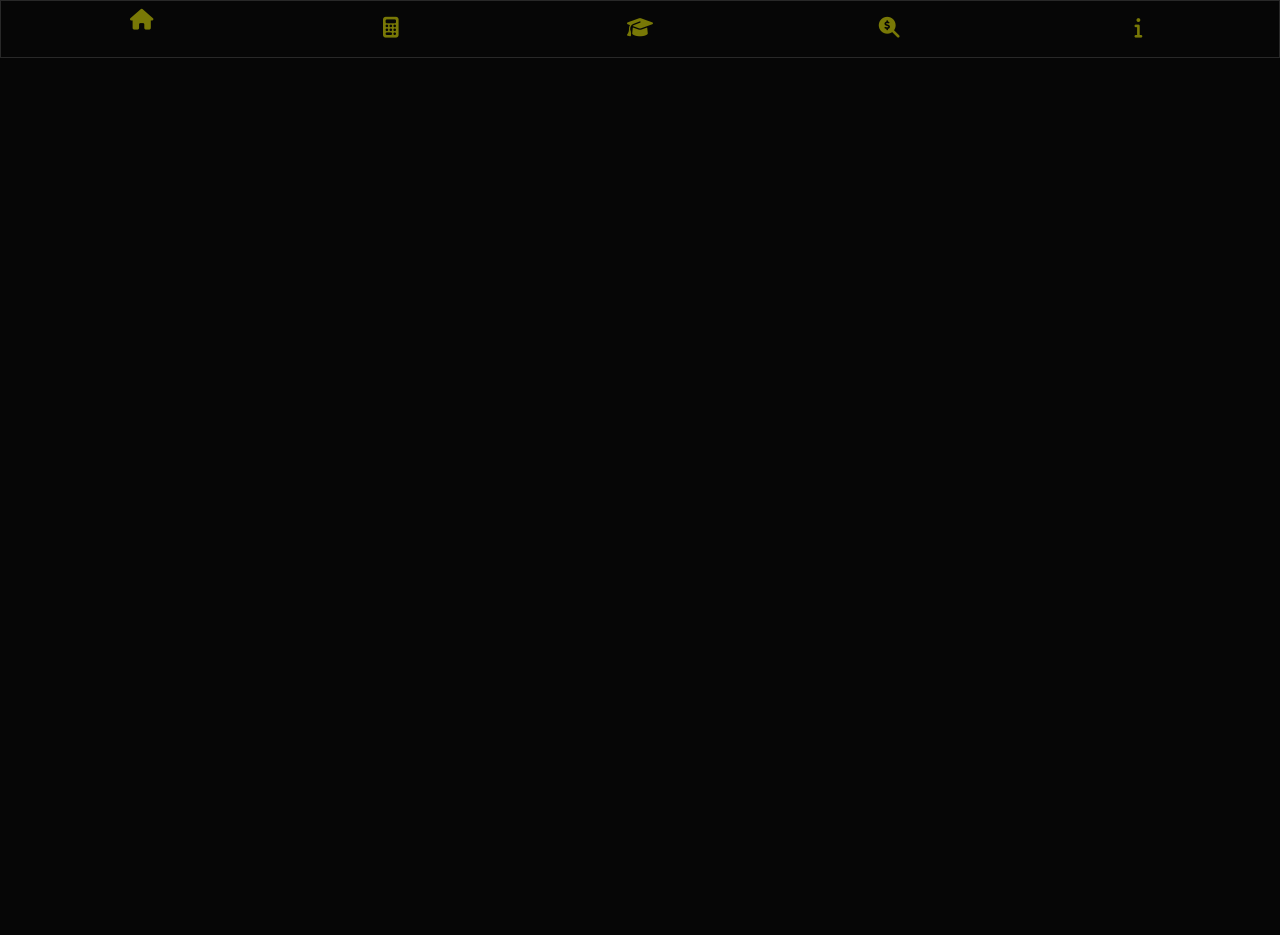
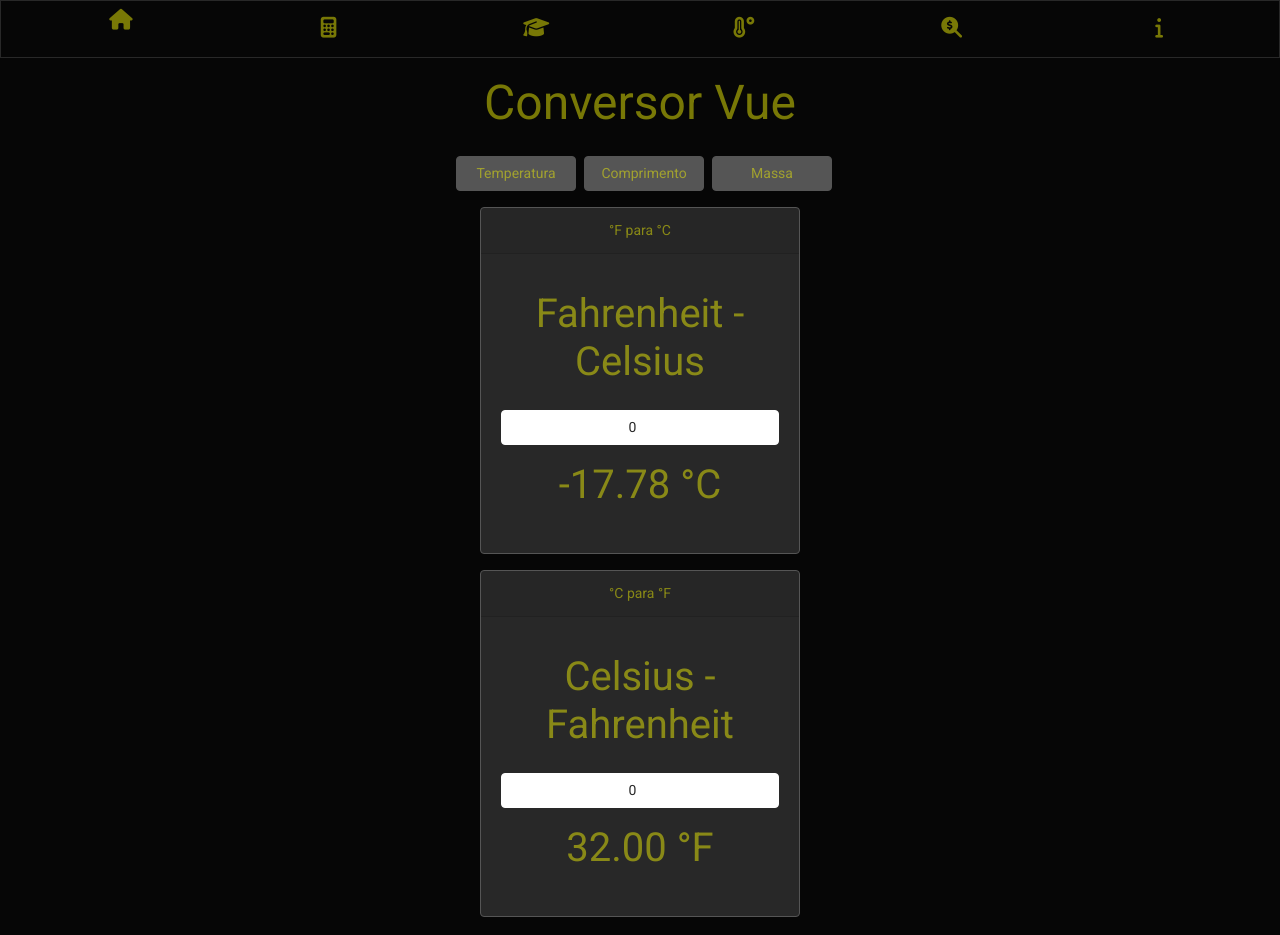
Before and after one commit to jcgsr/U-Vue, a Vue app: page /conversor in a window 1280 px wide. Shown: the top 935 px of the page. Before the commit the page ends 800 px from the top, so only its background shows below. Built offline with nearby package versions, Linux system fonts and the light colour scheme.

Commit message:
conversor vue

```diff
--- a/src/App.vue
+++ b/src/App.vue
@@ -34,6 +34,7 @@ export default {
   text-align: center;
   margin: 0 auto;
   width: 100%;
+  color: rgba(245, 245, 7, 0.479);
 }
 
 </style>
--- a/src/components/Cambio.vue
+++ b/src/components/Cambio.vue
@@ -42,6 +42,7 @@ export default {
   .conversor {
  display: grid;
  max-width: 80%;
+ margin: 0 auto;
   }
     .card {
       margin-bottom: 1rem;
--- /dev/null
+++ b/src/components/Conversor.vue
@@ -0,0 +1,98 @@
+<template>
+  <div id="conversor">
+    <h2>{{ title }}</h2>
+    <div class="button-div">
+      <button
+        @click="temperatura"
+        type="button"
+        class="btn btn-secondary animate__animated animate__backInLeft"
+      >Temperatura</button>
+      <button
+        @click="comprimento"
+        type="button"
+        class="btn btn-secondary animate__animated animate__fadeInDown"
+      >Comprimento</button>
+      <button
+        @click="massa"
+        type="button"
+        class="btn btn-secondary animate__animated animate__backInRight"
+      >Massa</button>
+    </div>
+    <Temperatura v-if="showTemperatura" />
+    <Comprimento v-if="showComprimento" />
+    <Massa v-if="showMassa" />
+    <p>{{ dataAtual }}</p>
+  </div>
+</template>
+
+<script>
+import Temperatura from "./conversor/Temperatura";
+import Massa from "./conversor/Massa";
+import Comprimento from "./conversor/comprimentos/Comprimento";
+
+export default {
+  data() {
+    return {
+      title: "Conversor Vue",
+      showTemperatura: true,
+      showComprimento: false,
+      showMassa: false,
+      dataAtual: ''
+    };
+  },
+  components: {
+    Temperatura,
+    Comprimento,
+    Massa,
+  },
+  methods: {
+    temperatura() {
+      this.showTemperatura = true;
+      this.showComprimento = false;
+      this.showMassa = false;
+    },
+    comprimento() {
+      (this.showComprimento = true), (this.showTemperatura = false);
+      this.showMassa = false;
+    },
+    massa() {
+      this.showMassa = true;
+      this.showComprimento = false;
+      this.showTemperatura = false;
+    },
+    hoje() {
+      let dataHoje = new Date();
+      this.dataAtual = dataHoje.toLocaleDateString("pt-BR", {
+        day: "2-digit",
+        month: "short",
+        year: "numeric"
+      });
+    }
+  },
+  mounted() {
+    this.hoje();
+  }
+};
+</script>
+
+<style>
+	#conversor h2 {
+		text-align: center;
+		padding: 1rem;
+		color: rgba(245, 245, 7, 0.479);
+	}
+
+.button-div {
+  margin-bottom: 1rem;
+  display: flex;
+  flex-direction: row;
+  justify-content: space-around;
+  text-align: center;
+  max-width: 30%;
+}
+
+.button-div button {
+	margin-left: .5rem;
+	color: rgba(245, 245, 7, 0.479);
+}
+</style>
--- a/src/components/Math.vue
+++ b/src/components/Math.vue
@@ -1,5 +1,5 @@
 <template>
-   <div id="math">
+   <div class="math">
       <h2>{{ title }}</h2>
 		<Soma />
 		<Subtracao />
@@ -35,7 +35,7 @@
 </script>
 
 <style lang="css">
-	#math h2 {
+   .math	h2 {
 		padding: 1rem;
 		color: rgba(245, 245, 7, 0.479);
 	}
--- a/src/components/Toolbar.vue
+++ b/src/components/Toolbar.vue
@@ -34,6 +34,12 @@
           </li>
 
           <li class="nav-item">
+            <router-link to="/conversor" class="nav-link">
+              <i class="fas fa-temperature-high" title="Conversor"></i>
+            </router-link>
+          </li>
+
+          <li class="nav-item">
             <router-link to="/cambio" class="nav-link">
               <i class="fas fa-search-dollar" title="Cotação Dólar/Euro"></i>
             </router-link>
--- /dev/null
+++ b/src/components/conversor/Massa.vue
@@ -0,0 +1,58 @@
+<template>
+  <div class="massa">
+    <div class="card border-secondary mb-3 animate__animated animate__fadeInLeft" style="max-width: 20rem;">
+      <div class="card-header">Libra para Kg</div>
+      <div class="card-body">
+        <div class="card-text">
+          <h3>{{ subtitulo }}</h3>
+          <input class="form-control" @focus="$event.target.select()" type="number" name="number" v-model="number" />
+          <h3>{{ result }}</h3>
+        </div>
+      </div>
+    </div>
+
+    <div class="card border-secondary mb-3 animate__animated animate__fadeInRight" style="max-width: 20rem;">
+      <div class="card-header">Kg para Libra</div>
+      <div class="card-body">
+        <div class="card-text">
+          <h3>{{ subtitulo1 }}</h3>
+          <input class="form-control" @focus="$event.target.select()" type="number" name="number1" v-model="number1" />
+          <h3>{{ result1 }}</h3>
+        </div>
+      </div>
+    </div>
+  </div>
+</template>
+
+<script>
+export default {
+  data() {
+    return {
+      subtitulo: "Libra - Kg",
+      subtitulo1: "Kg - Libra",
+      number: 1,
+      number1: 1,
+    };
+  },
+
+  computed: {
+    result() {
+      return (this.number / 2.205).toFixed(2) + 'kg'
+    },
+    result1() {
+      return (this.number1 * 2.205).toFixed(2) + 'lb'
+    }
+  }
+};
+</script>
+
+<style>
+.massa {
+  color: aliceblue;
+  text-align: center;
+}
+
+h3 {
+  padding: 1rem;
+}
+</style>
--- /dev/null
+++ b/src/components/conversor/Temperatura.vue
@@ -0,0 +1,57 @@
+<template>
+  <div class="tempetatura">
+    <div class="card border-secondary  mb-3 animate__animated animate__fadeInLeft" style="max-width: 20rem;">
+      <div class="card-header">°F para °C</div>
+      <div class="card-body">
+        <div class="card-text">
+          <h3>{{ subtitulo }}</h3>
+          <input class="form-control" @focus="$event.target.select()" type="number" name="number" v-model="number" />
+          <h3>{{ result }}</h3>
+        </div>
+      </div>
+    </div>
+
+    <div class="card border-secondary mb-3 animate__animated animate__fadeInRight" style="max-width: 20rem;">
+      <div class="card-header">°C para °F</div>
+      <div class="card-body">
+        <div class="card-text">
+          <h3>{{ subtitulo1 }}</h3>
+          <input class="form-control" @focus="$event.target.select()" type="number" name="number1" v-model="number1" />
+          <h3>{{ result1 }}</h3>
+        </div>
+      </div>
+    </div>
+  </div>
+</template>
+
+<script>
+export default {
+  data() {
+    return {
+      subtitulo: "Fahrenheit - Celsius",
+      subtitulo1: "Celsius - Fahrenheit",
+      number: 0,
+      number1: 0,
+    };
+  },
+
+  computed: {
+    result() {
+      return ((this.number - 32) / 1.8).toFixed(2) + ' °C'
+    },
+    result1() {
+      return ((this.number1*1.8) + 32).toFixed(2) + ' °F'
+    }
+  }
+};
+</script>
+
+<style>
+.temperatura {
+  text-align: center;
+}
+
+h3 {
+  padding: 1rem;
+}
+</style>
--- /dev/null
+++ b/src/components/conversor/comprimentos/Comprimento.vue
@@ -0,0 +1,65 @@
+<template>
+  <div class="comprimento">
+    <div class="card border-secondary mb-3 animate__animated animate__fadeInLeft" style="max-width: 20rem;">
+      <div class="card-header">Pé para Metro</div>
+      <div class="card-body">
+        <div class="card-text">
+          <h3>{{ subtitulo }}</h3>
+          <input class="form-control" @focus="$event.target.select()" type="number" name="number" v-model="number" />
+          <h3>{{ result }}</h3>
+        </div>
+      </div>
+    </div>
+
+    <div class="card border-secondary mb-3 animate__animated animate__fadeInRight" style="max-width: 20rem;">
+      <div class="card-header">Metro para Pé</div>
+      <div class="card-body">
+        <div class="card-text">
+          <h3>{{ subtitulo1 }}</h3>
+          <input class="form-control" @focus="$event.target.select()" type="number" name="number1" v-model="number1" />
+          <h3>{{ result1 }}</h3>
+        </div>
+      </div>
+    </div>
+    <MilhasKm />
+    <PolegadaCm />
+  </div>
+</template>
+
+<script>
+import MilhasKm from './MilhasKm'
+import PolegadaCm from './PolegadaCm'
+export default {
+  data() {
+    return {
+      subtitulo: "Pés - Metro",
+      subtitulo1: "Metro - Pés",
+      number: 1,
+      number1: 1,
+    };
+  },
+
+  computed: {
+    result() {
+      return (this.number / 3.281).toFixed(2) + 'ft'
+    },
+    result1() {
+      return (this.number1 * 3.281).toFixed(2) + 'm'
+    }
+  },
+  components: {
+    MilhasKm, PolegadaCm
+  }
+};
+</script>
+
+<style>
+.comprimento {
+  color: aliceblue;
+  text-align: center;
+}
+
+h3 {
+  padding: 1rem;
+}
+</style>
--- /dev/null
+++ b/src/components/conversor/comprimentos/MilhasKm.vue
@@ -0,0 +1,58 @@
+<template>
+  <div class="milhas">
+    <div class="card border-secondary mb-3 animate__animated animate__fadeInLeft" style="max-width: 20rem;">
+      <div class="card-header">Milha para Km</div>
+      <div class="card-body">
+        <div class="card-text">
+          <h3>{{ subtitulo }}</h3>
+          <input class="form-control" @focus="$event.target.select()" type="number" name="number" v-model="number" />
+          <h3>{{ result }}</h3>
+        </div>
+      </div>
+    </div>
+
+    <div class="card border-secondary mb-3 animate__animated animate__fadeInRight" style="max-width: 20rem;">
+      <div class="card-header">Km para Milha</div>
+      <div class="card-body">
+        <div class="card-text">
+          <h3>{{ subtitulo1 }}</h3>
+          <input @class="form-control" focus="$event.target.select()" type="number" name="number1" v-model="number1" />
+          <h3>{{ result1 }}</h3>
+        </div>
+      </div>
+    </div>
+  </div>
+</template>
+
+<script>
+export default {
+  data() {
+    return {
+      subtitulo: "Milha - Km",
+      subtitulo1: "Km - Milha",
+      number: 1,
+      number1: 1,
+    };
+  },
+
+  computed: {
+    result() {
+      return (this.number * 1.609).toFixed(2) + 'km'
+    },
+    result1() {
+      return (this.number1 / 1.609).toFixed(2) + 'mi'
+    }
+  }
+};
+</script>
+
+<style>
+.milhas {
+  color: aliceblue;
+  text-align: center;
+}
+
+h3 {
+  padding: 1rem;
+}
+</style>
--- /dev/null
+++ b/src/components/conversor/comprimentos/PolegadaCm.vue
@@ -0,0 +1,58 @@
+<template>
+  <div class="polegada">
+    <div class="card border-secondary mb-3 animate__animated animate__fadeInLeft" style="max-width: 20rem;">
+      <div class="card-header">Polegada para Cm</div>
+      <div class="card-body">
+        <div class="card-text">
+          <h3>{{ subtitulo }}</h3>
+          <input class="form-control" @focus="$event.target.select()" type="number" name="number" v-model="number" />
+          <h3>{{ result }}</h3>
+        </div>
+      </div>
+    </div>
+
+    <div class="card border-secondary mb-3 animate__animated animate__fadeInRight" style="max-width: 20rem;">
+      <div class="card-header">Cm para Polegada</div>
+      <div class="card-body">
+        <div class="card-text">
+          <h3>{{ subtitulo1 }}</h3>
+          <input class="form-control" @focus="$event.target.select()" type="number" name="number1" v-model="number1" />
+          <h3>{{ result1 }}</h3>
+        </div>
+      </div>
+    </div>
+  </div>
+</template>
+
+<script>
+export default {
+  data() {
+    return {
+      subtitulo: "Polegada - Cm",
+      subtitulo1: "Cm - Polegada",
+      number: 1,
+      number1: 1,
+    };
+  },
+
+  computed: {
+    result() {
+      return (this.number * 2.54).toFixed(2) + 'cm'
+    },
+    result1() {
+      return (this.number1 / 2.54).toFixed(2) + 'in'
+    }
+  }
+};
+</script>
+
+<style>
+.polegada {
+  color: aliceblue;
+  text-align: center;
+}
+
+h3 {
+  padding: 1rem;
+}
+</style>
--- a/src/components/math/Porcentagem.vue
+++ b/src/components/math/Porcentagem.vue
@@ -2,6 +2,7 @@
   <div class="card border-secondary mb-3">
     <div class="card-body">
       <h4 class="card-title">Porcentagem</h4>
+		Porcento
       <input
         class="form-control"
         @focus="$event.target.select()"
--- a/src/router.js
+++ b/src/router.js
@@ -5,6 +5,7 @@ import Home from './components/Home'
 import Math from './components/Math'
 import MediaEscolar from './components/MediaEscolar'
 import Cambio from './components/Cambio'
+import Conversor from './components/Conversor'
 import Sobre from './components/Sobre'
 
 Vue.use(Router)
@@ -32,5 +33,9 @@ export default new Router({
       path: '/sobre',
       name: 'sobre',
       component: Sobre
-   }]
-})
+   }, {
+		path: '/conversor',
+		name: 'conversor',
+		component: Conversor
+	}]
+});
```
Also changed, not shown: 2 other files (tests, documents, lock files or other folders).
